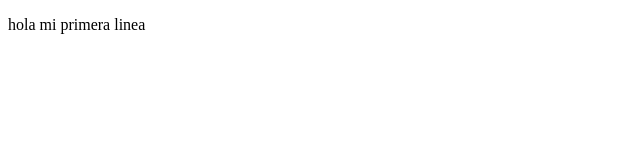
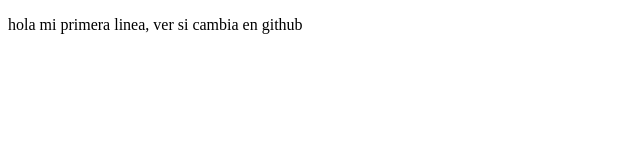
Before and after one commit to JhoinerR/clases, a plain HTML site: page index.html in a window 1280 px wide. Shown: the whole page, without its empty margins (0-640 px from the left). Drawn offline with Linux system fonts and the light colour scheme.

Commit message:
ver si los cambiar van a github

```diff
--- a/index.html
+++ b/index.html
@@ -7,7 +7,7 @@
     <title>jhoiner</title>
 </head>
 <body>
-    <p> hola mi primera linea</p>
+    <p> hola mi primera linea, ver si cambia en github</p>
 
 </body>
 </html>
```
